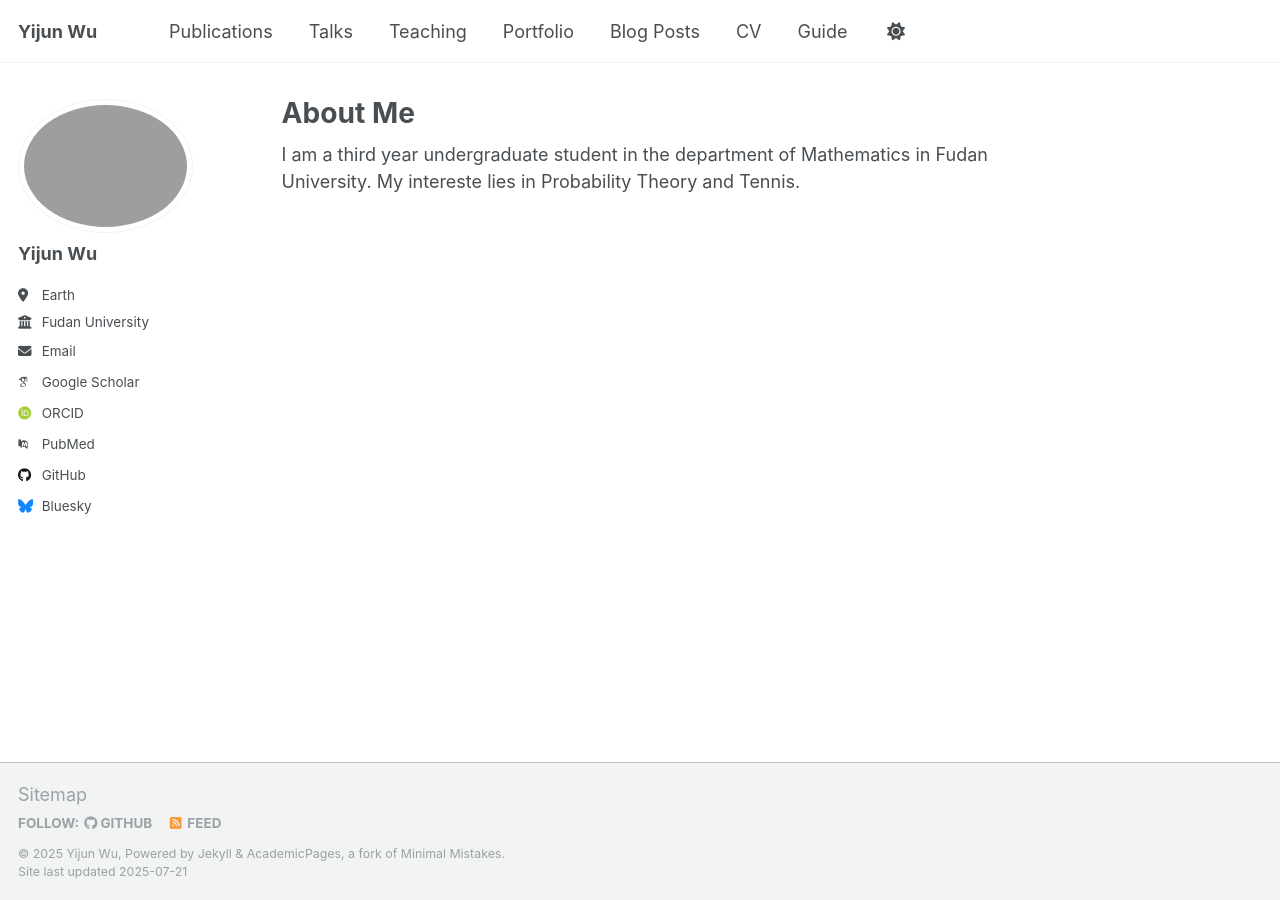
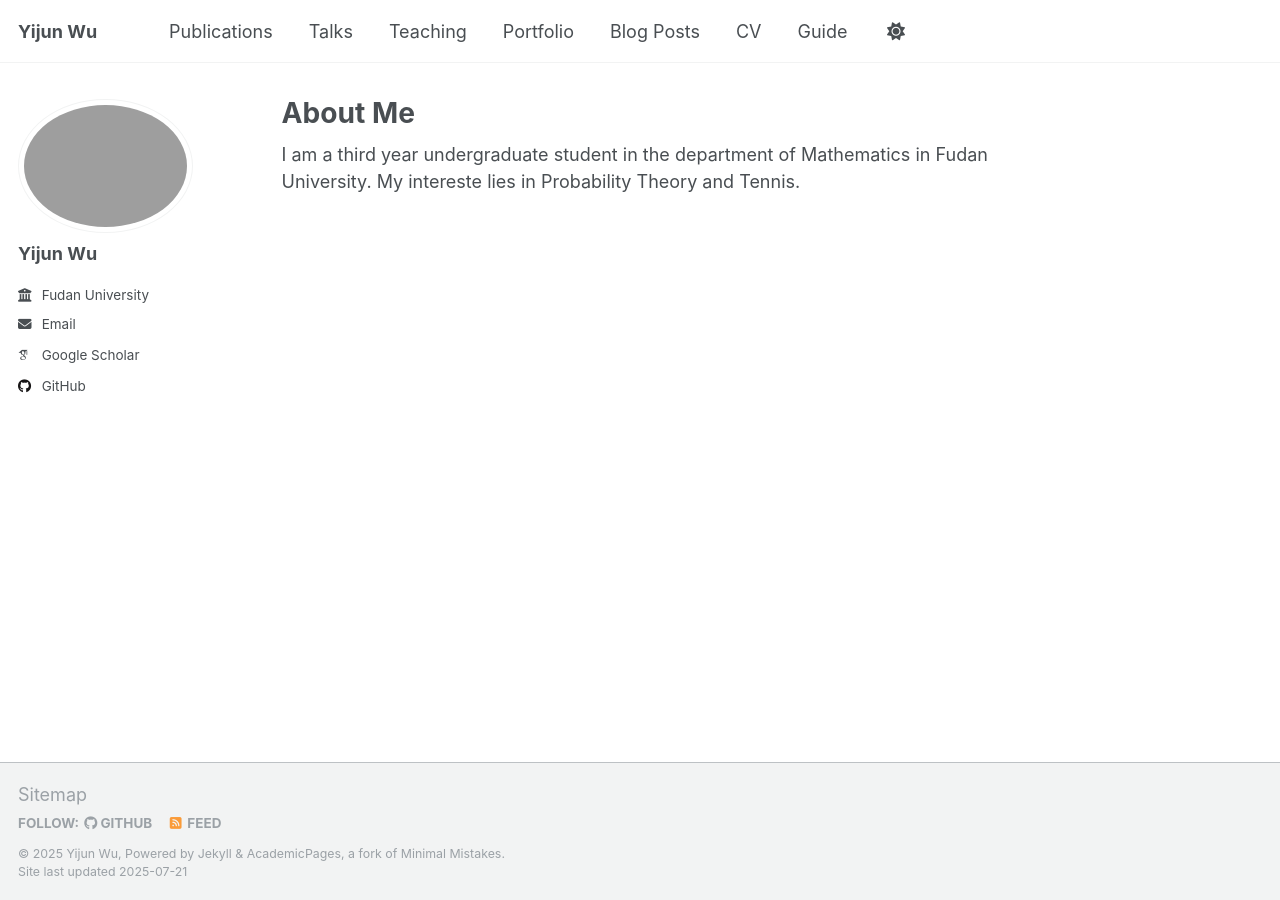
Before and after one commit to KostivArr/KostivArr.github.io, a Jekyll site: the page built from _pages/about.md, in a window 1280 px wide. Built offline with Jekyll 4.4.1, drawn with Linux system fonts in a browser that asks for light colours; some web fonts are replaced; a script that is not in the unit is left out.

Commit message:
Update _config.yml

```diff
--- a/_config.yml
+++ b/_config.yml
@@ -26,7 +26,7 @@ author:
   name             : "Yijun Wu"
   pronouns         : # example: "she/her"
   bio              : ""
-  location         : "Earth"
+  #location         : "Earth"
   employer         : "Fudan University"
   uri              : # URL
   email            : "yijunwu@fudan"
@@ -36,9 +36,9 @@ author:
   arxiv            : # URL - Update with the correct link to your profile
   googlescholar    : "https://scholar.google.com/citations?user=PS_CX0AAAAAJ"
   impactstory      : # URL
-  orcid            : "http://orcid.org/yourorcidurl"
+  #orcid            : "http://orcid.org/yourorcidurl"
   semantic         : # URL
-  pubmed           : "https://www.ncbi.nlm.nih.gov/pubmed/?term=john+snow"
+  #pubmed           : "https://www.ncbi.nlm.nih.gov/pubmed/?term=john+snow"
   researchgate     : # URL
   scopus           : # URL
 
@@ -52,7 +52,7 @@ author:
 
   # Social media
   artstation       : # Username
-  bluesky          : "bsky.app" # Replace this with you Bluesky username
+  #bluesky          : "bsky.app" # Replace this with you Bluesky username
   facebook         : # Username
   flickr           : # Username
   foursquare       : # Username
```
